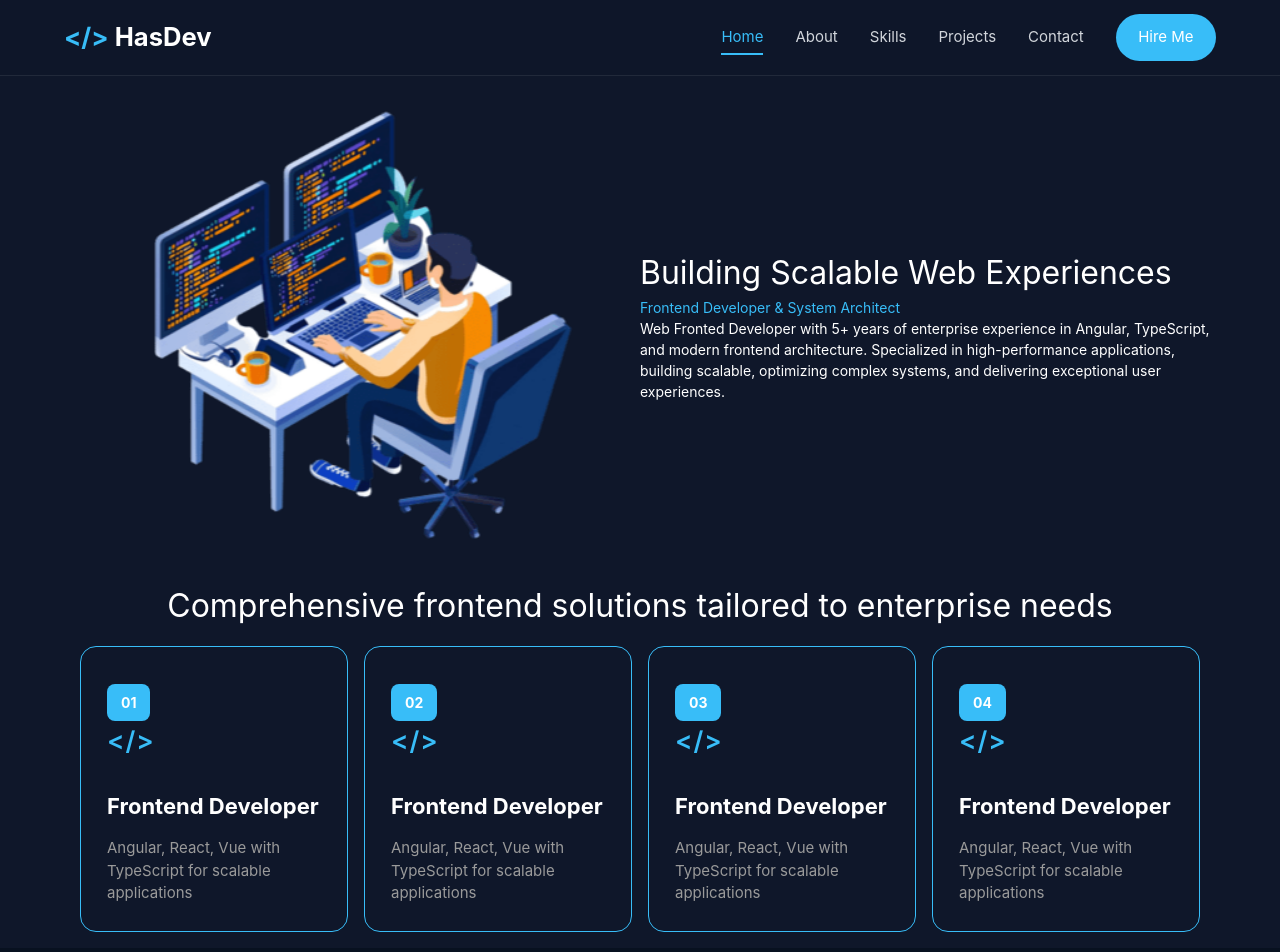
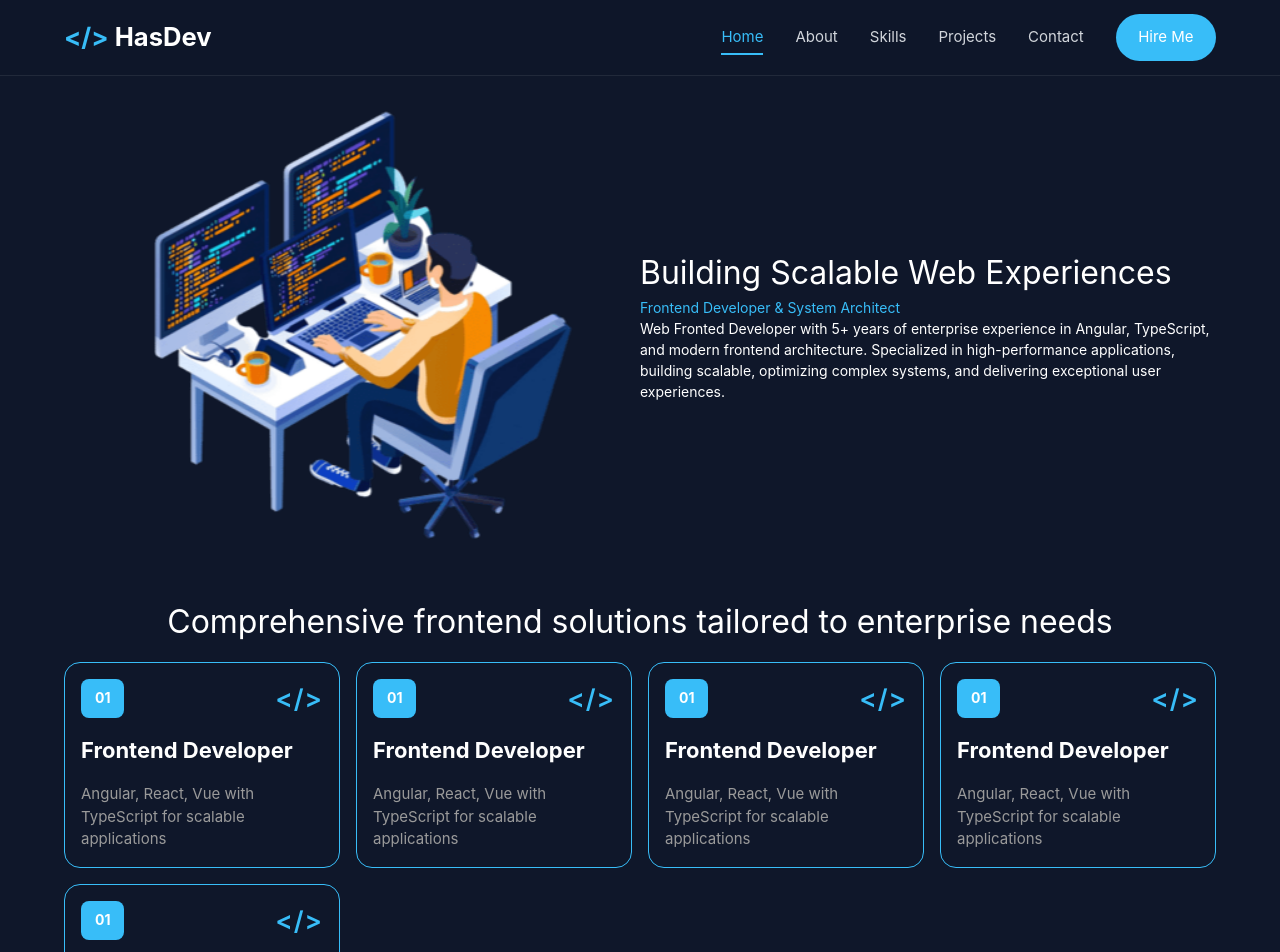
Before and after one commit to hasnimol0319-cloud/my-ng-portfolio, an Angular app: page /home in a window 1280 px wide. Shown: the top 952 px of the page. Built offline with nearby package versions, Linux system fonts and the light colour scheme.

Commit message:
Improve card style

```diff
--- a/src/app/components/home/home.component.html
+++ b/src/app/components/home/home.component.html
@@ -15,29 +15,46 @@
     <h6>Comprehensive frontend solutions tailored to enterprise needs</h6>
     <div class="service-list">
         <div class="card">
-            <div class="card-number">01</div>
-            <div class="card-icon">&lt;/&gt;</div>
+            <div class="card-top">
+                <div class="card-number">01</div>
+                <div class="card-icon">&lt;/&gt;</div>
+            </div>
             <div class="card-title">Frontend Developer</div>
             <p class="service-description">Angular, React, Vue with TypeScript for scalable applications</p>
         </div>
         <div class="card">
-            <div class="card-number">02</div>
-            <div class="card-icon">&lt;/&gt;</div>
-            <div class="card-title underline">Frontend Developer</div>
-            <p class="service-description">Angular, React, Vue with TypeScript for scalable applications</p>
-        </div>
-        <div class="card">
-            <div class="card-number">03</div>
-            <div class="card-icon">&lt;/&gt;</div>
+            <div class="card-top">
+                <div class="card-number">01</div>
+                <div class="card-icon">&lt;/&gt;</div>
+            </div>
             <div class="card-title">Frontend Developer</div>
             <p class="service-description">Angular, React, Vue with TypeScript for scalable applications</p>
         </div>
         <div class="card">
-            <div class="card-number">04</div>
-            <div class="card-icon">&lt;/&gt;</div>
+            <div class="card-top">
+                <div class="card-number">01</div>
+                <div class="card-icon">&lt;/&gt;</div>
+            </div>
             <div class="card-title">Frontend Developer</div>
             <p class="service-description">Angular, React, Vue with TypeScript for scalable applications</p>
         </div>
+        <div class="card">
+            <div class="card-top">
+                <div class="card-number">01</div>
+                <div class="card-icon">&lt;/&gt;</div>
+            </div>
+            <div class="card-title">Frontend Developer</div>
+            <p class="service-description">Angular, React, Vue with TypeScript for scalable applications</p>
+        </div>
+        <div class="card">
+            <div class="card-top">
+                <div class="card-number">01</div>
+                <div class="card-icon">&lt;/&gt;</div>
+            </div>
+            <div class="card-title">Frontend Developer</div>
+            <p class="service-description">Angular, React, Vue with TypeScript for scalable applications</p>
+        </div>
+
     </div>
 </div>
 </div>
--- a/src/app/components/home/home.component.scss
+++ b/src/app/components/home/home.component.scss
@@ -8,6 +8,7 @@
     flex-direction: column;
     justify-content: center;
     align-items: center;
+    gap: 1rem;
 }
 .greeting{
     flex: 1;
@@ -28,15 +29,29 @@
 }
 
 .service-list{
-    display: flex;
+    display: grid;
+    grid-template-columns: repeat(4,1fr);
     gap: 1rem;
-    padding: 1rem;
 }
 .card{
     flex: 1;
     border: 1px solid var(--primary);
     border-radius: 1rem;
-    padding: 26px;
+    padding: 1rem;
+    display: flex;
+    flex-direction: column;
+    gap: 1rem;
+    transition: transform 0.3s ease, box-shadow 0.3s ease, border-color 0.3s ease;
+
+    &:hover{
+       box-shadow: 0 0 20px rgba(0, 119, 182, 0.4);
+       transform: translateY(-4px);
+       border-color: rgba(0, 119, 182, 0.8);
+    }
+}
+.card-top{
+    display: flex;
+    justify-content: space-between;
 }
 .card-number{
     display: inline-block;
@@ -53,14 +68,12 @@
     font-size: 26px;
     font-weight: 600;
     letter-spacing: 1px;
-    margin-bottom: 30px;
   }
 
   .card-title {
     color: #ffffff;
     font-size: 22px;
     font-weight: 700;
-    margin-bottom: 14px;
   }
 
   .service-description {
--- a/src/styles.scss
+++ b/src/styles.scss
@@ -19,6 +19,7 @@
     display: flex;
     flex-direction: column;
     gap: 2rem;
+    margin-bottom: 2rem;
 }
 
 body {
```
